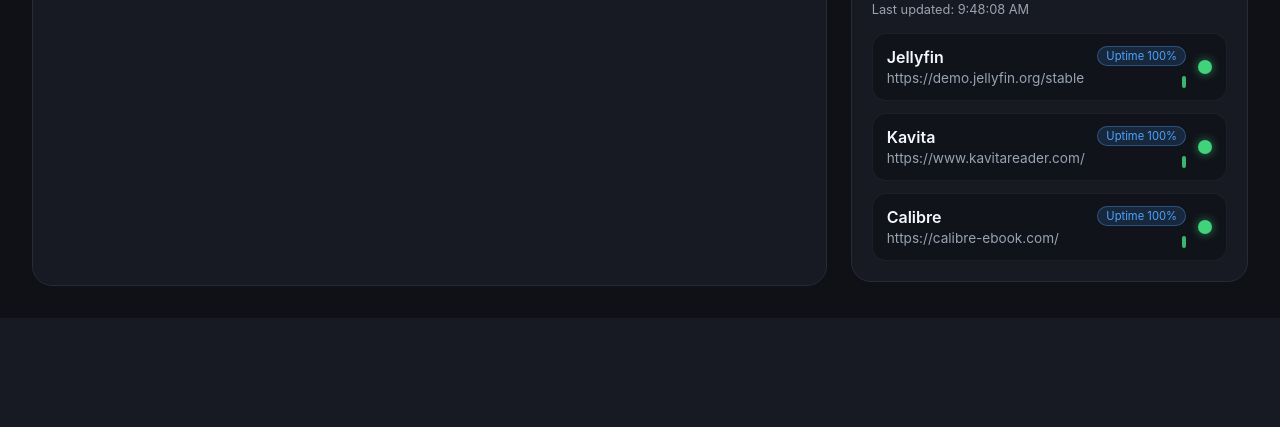
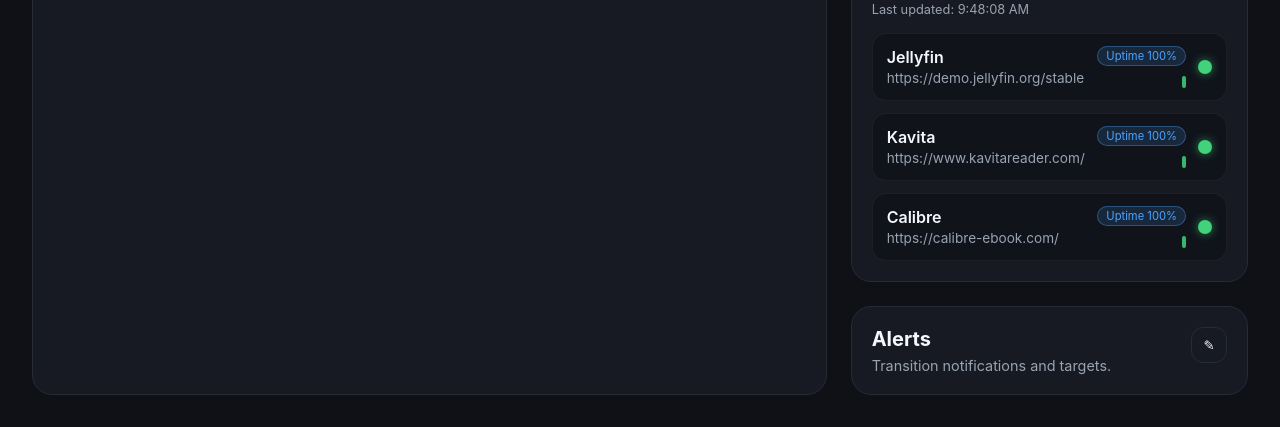
Before and after one commit to eavalenzuela/Raz, a Flask app: page / in a window 1280 px wide. Shown: the part 482-909 px from the top of the page. Before the commit the page ends 768 px from the top, so only its background shows below. Run offline with Flask 3, Linux system fonts and the light colour scheme; data that the repository does not hold is empty.

Commit message:
Add alert configuration and transition-based alert emission

```diff
--- a/app.py
+++ b/app.py
@@ -29,7 +29,9 @@
 STATUS_STALE_SECONDS = 60
 STATUS_HISTORY_LIMIT = 240
 DEFAULT_TILE_REFRESH_HOURS = 6
+DEFAULT_ALERT_DEBOUNCE_SECONDS = 300
 ALLOWED_SERVICE_METHODS = {"GET", "POST", "PUT", "PATCH", "DELETE", "HEAD", "OPTIONS"}
+ALERT_CHANNELS = ("email", "webhook", "ntfy", "slack", "discord")
 
 STATUS_LOCK = threading.Lock()
 STATUS_CACHE: Dict[str, Any] = {
@@ -43,6 +45,7 @@
 PREVIEW_LOCK = threading.Lock()
 PREVIEW_WORKER_STARTED = False
 PLACEHOLDER_PREVIEW = "preview-placeholder.svg"
+ALERT_LAST_EMITTED: Dict[str, float] = {}
 
 
 DEFAULT_CONFIG: Dict[str, List[Dict[str, Any]]] = {
@@ -84,6 +87,14 @@
         },
     ],
     "tile_refresh_hours": DEFAULT_TILE_REFRESH_HOURS,
+    "alerts": {
+        "debounce_seconds": DEFAULT_ALERT_DEBOUNCE_SECONDS,
+        "email": {"enabled": False, "target": ""},
+        "webhook": {"enabled": False, "target": ""},
+        "ntfy": {"enabled": False, "target": ""},
+        "slack": {"enabled": False, "target": ""},
+        "discord": {"enabled": False, "target": ""},
+    },
 }
 
 
@@ -302,6 +313,63 @@
     return validated, errors
 
 
+def _default_alerts() -> Dict[str, Any]:
+    return deepcopy(DEFAULT_CONFIG["alerts"])
+
+
+def normalize_alerts(raw_alerts: Any) -> Dict[str, Any]:
+    alerts = _default_alerts()
+    if not isinstance(raw_alerts, dict):
+        return alerts
+    try:
+        debounce_seconds = int(raw_alerts.get("debounce_seconds", DEFAULT_ALERT_DEBOUNCE_SECONDS))
+        alerts["debounce_seconds"] = debounce_seconds if debounce_seconds >= 0 else DEFAULT_ALERT_DEBOUNCE_SECONDS
+    except (TypeError, ValueError):
+        alerts["debounce_seconds"] = DEFAULT_ALERT_DEBOUNCE_SECONDS
+
+    for channel in ALERT_CHANNELS:
+        channel_raw = raw_alerts.get(channel, {})
+        if isinstance(channel_raw, dict):
+            alerts[channel] = {
+                "enabled": bool(channel_raw.get("enabled", False)),
+                "target": str(channel_raw.get("target", "") or "").strip(),
+            }
+    return alerts
+
+
+def _validate_alerts(raw_alerts: Any) -> tuple[Dict[str, Any], List[Dict[str, Any]]]:
+    if raw_alerts is None:
+        return _default_alerts(), []
+    if not isinstance(raw_alerts, dict):
+        return _default_alerts(), [{"section": "alerts", "message": "must be an object"}]
+    errors: List[Dict[str, Any]] = []
+    alerts = normalize_alerts(raw_alerts)
+    try:
+        debounce = int(raw_alerts.get("debounce_seconds", DEFAULT_ALERT_DEBOUNCE_SECONDS))
+        if debounce < 0:
+            errors.append(
+                {"section": "alerts", "field": "debounce_seconds", "message": "must be >= 0"}
+            )
+    except (TypeError, ValueError):
+        errors.append({"section": "alerts", "field": "debounce_seconds", "message": "must be an integer"})
+
+    for channel in ALERT_CHANNELS:
+        channel_raw = raw_alerts.get(channel, {})
+        if not isinstance(channel_raw, dict):
+            errors.append({"section": "alerts", "field": channel, "message": "must be an object"})
+            continue
+        target = channel_raw.get("target", "")
+        if target is not None and not isinstance(target, str):
+            errors.append(
+                {
+                    "section": "alerts",
+                    "field": f"{channel}.target",
+                    "message": "must be a string",
+                }
+            )
+    return alerts, errors
+
+
 def generate_entry_id() -> str:
     return uuid.uuid4().hex
 
@@ -335,6 +403,7 @@
         "devices": with_persistent_ids(data.get("devices", [])),
         "services": with_persistent_ids(data.get("services", [])),
         "tile_refresh_hours": data.get("tile_refresh_hours", DEFAULT_TILE_REFRESH_HOURS),
+        "alerts": normalize_alerts(data.get("alerts")),
     }
 
 
@@ -348,6 +417,7 @@
         "devices": data.get("devices", []),
         "services": data.get("services", []),
         "tile_refresh_hours": tile_refresh_hours,
+        "alerts": normalize_alerts(data.get("alerts")),
     }
     save_config(data)
     return data
@@ -377,6 +447,7 @@
         "devices": config.get("devices", []),
         "services": config.get("services", []),
         "tile_refresh_hours": config.get("tile_refresh_hours", DEFAULT_TILE_REFRESH_HOURS),
+        "alerts": normalize_alerts(config.get("alerts")),
     }
 
 
@@ -387,13 +458,110 @@
     devices = config["devices"]
     services = config["services"]
     tile_refresh_hours = config["tile_refresh_hours"]
+    alerts = config["alerts"]
     return render_template(
         "index.html",
         tiles_json=json.dumps(tiles),
         devices_json=json.dumps(devices),
         services_json=json.dumps(services),
         tile_refresh_hours=tile_refresh_hours,
+        alerts_json=json.dumps(alerts),
     )
+
+
+def _load_previous_snapshot() -> Optional[Dict[str, Any]]:
+    entries = load_status_history(1)
+    if not entries:
+        return None
+    return entries[-1]
+
+
+def _extract_status_map(snapshot: Optional[Dict[str, Any]], key: str) -> Dict[str, bool]:
+    if not snapshot:
+        return {}
+    status_map: Dict[str, bool] = {}
+    for item in snapshot.get(key, []):
+        item_key = str(item.get("id") or item.get("name") or "").strip()
+        if not item_key:
+            continue
+        status_map[item_key] = bool(item.get("online"))
+    return status_map
+
+
+def collect_transition_events(
+    previous_snapshot: Optional[Dict[str, Any]], current_snapshot: Dict[str, Any], checked_at: float
+) -> List[Dict[str, Any]]:
+    events: List[Dict[str, Any]] = []
+    checked_iso = datetime.fromtimestamp(checked_at, tz=timezone.utc).isoformat()
+    for section in ("devices", "services"):
+        previous = _extract_status_map(previous_snapshot, section)
+        for item in current_snapshot.get(section, []):
+            item_key = str(item.get("id") or item.get("name") or "").strip()
+            if not item_key:
+                continue
+            current_online = bool(item.get("online"))
+            if item_key not in previous:
+                continue
+            previous_online = previous[item_key]
+            if previous_online == current_online:
+                continue
+            events.append(
+                {
+                    "type": "status_transition",
+                    "section": section[:-1],
+                    "id": item.get("id", ""),
+                    "name": item.get("name", ""),
+                    "from_online": previous_online,
+                    "to_online": current_online,
+                    "timestamp": checked_iso,
+                    "epoch": checked_at,
+                }
+            )
+    return events
+
+
+def _post_alert(channel: str, target: str, event: Dict[str, Any]) -> None:
+    text = (
+        f"[{event['timestamp']}] {event['section']} {event.get('name') or event.get('id') or 'unknown'} "
+        f"changed from {'online' if event['from_online'] else 'offline'} to {'online' if event['to_online'] else 'offline'}"
+    )
+    if channel == "webhook":
+        requests.post(target, json=event, timeout=5)
+    elif channel == "ntfy":
+        requests.post(target, data=text.encode("utf-8"), timeout=5)
+    elif channel in {"slack", "discord"}:
+        requests.post(target, json={"text": text}, timeout=5)
+    elif channel == "email":
+        app.logger.info("Alert(email) target=%s payload=%s", target, event)
+
+
+def emit_alert_events(events: List[Dict[str, Any]], alerts: Dict[str, Any]) -> None:
+    if not events:
+        return
+    debounce_seconds = int(alerts.get("debounce_seconds", DEFAULT_ALERT_DEBOUNCE_SECONDS))
+    now = time.time()
+    for event in events:
+        identity = f"{event.get('section')}:{event.get('id') or event.get('name')}:{event.get('to_online')}"
+        last_sent = ALERT_LAST_EMITTED.get(identity)
+        if last_sent is not None and now - last_sent < debounce_seconds:
+            continue
+        delivered = False
+        for channel in ALERT_CHANNELS:
+            channel_config = alerts.get(channel, {})
+            if not isinstance(channel_config, dict):
+                continue
+            if not channel_config.get("enabled"):
+                continue
+            target = str(channel_config.get("target", "") or "").strip()
+            if not target:
+                continue
+            try:
+                _post_alert(channel, target, event)
+                delivered = True
+            except requests.RequestException:
+                app.logger.warning("Alert delivery failed for %s", channel)
+        if delivered:
+            ALERT_LAST_EMITTED[identity] = now
 
 
 def ping_device(address: str) -> bool:
@@ -572,6 +740,7 @@
 
 def append_status_history(snapshot: Dict[str, Any], checked_at: float) -> None:
     ensure_directories()
+    previous_snapshot = _load_previous_snapshot()
     record = {
         "timestamp": datetime.fromtimestamp(checked_at, tz=timezone.utc).isoformat(),
         "epoch": checked_at,
@@ -582,6 +751,9 @@
         handle.write(json.dumps(record))
         handle.write("\n")
     trim_status_history(STATUS_HISTORY_LIMIT)
+    config = read_config_raw()
+    events = collect_transition_events(previous_snapshot, snapshot, checked_at)
+    emit_alert_events(events, config.get("alerts", {}))
 
 
 def trim_status_history(max_entries: int) -> None:
@@ -647,10 +819,12 @@
     tiles = payload.get("tiles", current["tiles"])
     devices = payload.get("devices", current["devices"])
     services = payload.get("services", current["services"])
+    alerts = payload.get("alerts", current.get("alerts", _default_alerts()))
     validated_tiles, tile_errors = _validate_tiles(tiles)
     validated_devices, device_errors = _validate_devices(devices)
     validated_services, service_errors = _validate_services(services)
-    errors = tile_errors + device_errors + service_errors
+    validated_alerts, alert_errors = _validate_alerts(alerts)
+    errors = tile_errors + device_errors + service_errors + alert_errors
     if errors:
         return jsonify({"message": "Invalid configuration", "errors": errors}), 400
 
@@ -659,6 +833,7 @@
         "devices": validated_devices,
         "services": validated_services,
         "tile_refresh_hours": current.get("tile_refresh_hours", DEFAULT_TILE_REFRESH_HOURS),
+        "alerts": validated_alerts,
     }
     save_config(updated)
     return jsonify(serialize_config(updated))
--- a/static/app.js
+++ b/static/app.js
@@ -4,6 +4,14 @@
   tiles: [...data.tiles],
   devices: [...data.devices],
   services: [...data.services],
+  alerts: {
+    debounce_seconds: data.alerts?.debounce_seconds ?? 300,
+    email: { ...(data.alerts?.email || { enabled: false, target: "" }) },
+    webhook: { ...(data.alerts?.webhook || { enabled: false, target: "" }) },
+    ntfy: { ...(data.alerts?.ntfy || { enabled: false, target: "" }) },
+    slack: { ...(data.alerts?.slack || { enabled: false, target: "" }) },
+    discord: { ...(data.alerts?.discord || { enabled: false, target: "" }) },
+  },
   tileRefreshHours: data.tile_refresh_hours,
   history: {
     devices: new Map(),
@@ -30,6 +38,9 @@
 editorText.insertAdjacentElement("afterend", editorErrors);
 
 let currentEdit = null;
+
+const VALID_METHODS = new Set(["GET", "HEAD", "POST", "PUT", "PATCH", "DELETE", "OPTIONS"]);
+const ALERT_CHANNELS = ["email", "webhook", "ntfy", "slack", "discord"];
 
 const thumbnailUrl = (tile) =>
   tile.preview || `https://image.thum.io/get/width/800/${encodeURIComponent(tile.url)}`;
@@ -161,42 +172,14 @@
 };
 
 const formatServiceLine = (service) => {
-  const extras = [
-    service.method ? service.method.toUpperCase() : "",
-    service.timeout ?? "",
-    service.expected_status ?? "",
-    service.path ?? "",
-  ].map((value) => (value === null || value === undefined ? "" : String(value).trim()));
+  const extras = [service.method ? service.method.toUpperCase() : "", service.timeout ?? "", service.expected_status ?? "", service.path ?? ""].map((value) =>
+    value === null || value === undefined ? "" : String(value).trim()
+  );
   const parts = [service.name ?? "", service.url ?? "", ...extras].map((value) => String(value).trim());
   while (parts.length > 2 && !parts[parts.length - 1]) {
     parts.pop();
   }
   return parts.join(" | ");
-};
-
-const openEditor = (target) => {
-  currentEdit = target;
-  editorTitle.textContent = `Edit ${target}`;
-  clearEditorErrors();
-  const items = state[target];
-  editorText.value = items
-    .map((item) => {
-      if (target === "services") {
-        return formatServiceLine(item);
-      }
-      const key = target === "devices" ? "address" : "url";
-      return `${item.name} | ${item[key]}`;
-    })
-    .join("\n");
-  editor.classList.add("active");
-  editor.setAttribute("aria-hidden", "false");
-};
-
-const closeEditor = () => {
-  editor.classList.remove("active");
-  editor.setAttribute("aria-hidden", "true");
-  currentEdit = null;
-  clearEditorErrors();
 };
 
 const clearEditorErrors = () => {
@@ -219,6 +202,38 @@
   });
   editorErrors.classList.add("active");
   editorText.classList.add("has-errors");
+};
+
+const openEditor = (target) => {
+  currentEdit = target;
+  editorTitle.textContent = `Edit ${target}`;
+  clearEditorErrors();
+  if (target === "alerts") {
+    const lines = [`debounce_seconds | ${state.alerts.debounce_seconds ?? 300}`];
+    ALERT_CHANNELS.forEach((channel) => {
+      const cfg = state.alerts[channel] || { enabled: false, target: "" };
+      lines.push(`${channel} | ${cfg.enabled ? "on" : "off"} | ${cfg.target || ""}`);
+    });
+    editorText.value = lines.join("\n");
+  } else {
+    const items = state[target];
+    editorText.value = items
+      .map((item) => {
+        if (target === "services") return formatServiceLine(item);
+        const key = target === "devices" ? "address" : "url";
+        return `${item.name} | ${item[key]}`;
+      })
+      .join("\n");
+  }
+  editor.classList.add("active");
+  editor.setAttribute("aria-hidden", "false");
+};
+
+const closeEditor = () => {
+  editor.classList.remove("active");
+  editor.setAttribute("aria-hidden", "true");
+  currentEdit = null;
+  clearEditorErrors();
 };
 
 const isValidUrl = (value) => {
@@ -252,8 +267,6 @@
   });
 };
 
-const VALID_METHODS = new Set(["GET", "HEAD", "POST", "PUT", "PATCH", "DELETE", "OPTIONS"]);
-
 const validateLines = (target, lines) => {
   const errors = [];
   const parsed = [];
@@ -262,6 +275,32 @@
     if (!trimmed) return;
     const lineNumber = index + 1;
     const parts = trimmed.split("|").map((part) => part.trim());
+
+    if (target === "alerts") {
+      const key = (parts[0] || "").toLowerCase();
+      if (key === "debounce_seconds") {
+        const value = Number(parts[1] || "");
+        if (!Number.isInteger(value) || value < 0) {
+          errors.push(`Line ${lineNumber}: debounce_seconds must be a non-negative integer.`);
+          return;
+        }
+        parsed.push({ type: "debounce", value });
+        return;
+      }
+      if (!ALERT_CHANNELS.includes(key)) {
+        errors.push(`Line ${lineNumber}: unknown alert key '${key}'.`);
+        return;
+      }
+      const enabledRaw = (parts[1] || "").toLowerCase();
+      if (!["on", "off", "true", "false", "1", "0"].includes(enabledRaw)) {
+        errors.push(`Line ${lineNumber}: enabled must be on/off.`);
+      }
+      const enabled = ["on", "true", "1"].includes(enabledRaw);
+      const targetValue = parts.slice(2).join("|").trim();
+      parsed.push({ type: "channel", channel: key, enabled, target: targetValue });
+      return;
+    }
+
     const label = target === "tiles" ? "title" : "name";
     const name = parts[0] || "";
     if (!name) {
@@ -293,14 +332,7 @@
         errors.push(`Line ${lineNumber}: expected status must be a valid HTTP code.`);
       }
       const path = parts.slice(5).join("|").trim();
-      parsed.push({
-        name,
-        url,
-        method,
-        timeout,
-        expectedStatus,
-        path,
-      });
+      parsed.push({ name, url, method, timeout, expectedStatus, path });
       return;
     }
 
@@ -330,20 +362,13 @@
     return;
   }
   clearEditorErrors();
-  const normalized = parsed.map((item) => ({
-    left: item.left,
-    right: item.right,
-  }));
 
   if (currentEdit === "tiles") {
-    state.tiles = normalized.map((item) => ({
-      title: item.left,
-      url: item.right,
-    }));
+    state.tiles = parsed.map((item) => ({ title: item.left, url: item.right }));
   }
 
   if (currentEdit === "devices") {
-    state.devices = normalized.map((item, index) => ({
+    state.devices = parsed.map((item, index) => ({
       id: state.devices[index]?.id,
       name: item.left,
       address: item.right,
@@ -364,6 +389,22 @@
     }));
   }
 
+  if (currentEdit === "alerts") {
+    const nextAlerts = {
+      debounce_seconds: state.alerts.debounce_seconds ?? 300,
+      email: { ...(state.alerts.email || { enabled: false, target: "" }) },
+      webhook: { ...(state.alerts.webhook || { enabled: false, target: "" }) },
+      ntfy: { ...(state.alerts.ntfy || { enabled: false, target: "" }) },
+      slack: { ...(state.alerts.slack || { enabled: false, target: "" }) },
+      discord: { ...(state.alerts.discord || { enabled: false, target: "" }) },
+    };
+    parsed.forEach((item) => {
+      if (item.type === "debounce") nextAlerts.debounce_seconds = item.value;
+      if (item.type === "channel") nextAlerts[item.channel] = { enabled: item.enabled, target: item.target || "" };
+    });
+    state.alerts = nextAlerts;
+  }
+
   try {
     const response = await fetch("/api/config", {
       method: "POST",
@@ -372,6 +413,7 @@
         tiles: state.tiles,
         devices: state.devices,
         services: state.services,
+        alerts: state.alerts,
       }),
     });
     if (response.ok) {
@@ -379,6 +421,7 @@
       state.tiles = updated.tiles;
       state.devices = updated.devices;
       state.services = updated.services;
+      state.alerts = updated.alerts;
     }
   } catch (error) {
     console.error("Failed to save config", error);
--- a/templates/index.html
+++ b/templates/index.html
@@ -10,6 +10,7 @@
         tiles: {{ tiles_json | safe }},
         devices: {{ devices_json | safe }},
         services: {{ services_json | safe }},
+        alerts: {{ alerts_json | safe }},
         tile_refresh_hours: {{ tile_refresh_hours | tojson }},
       };
     </script>
@@ -57,6 +58,18 @@
           </header>
           <div id="services" class="status-list"></div>
         </section>
+
+        <section class="pane pane-d">
+          <header class="pane-header">
+            <div>
+              <h2>Alerts</h2>
+              <p class="subtitle">Transition notifications and targets.</p>
+            </div>
+            <button class="edit-button" data-edit="alerts" aria-label="Edit alerts">
+              ✎
+            </button>
+          </header>
+        </section>
       </aside>
     </main>
     <div id="editor" class="editor-modal" aria-hidden="true">
```
Also changed, not shown: config/dashboard.json (+36 -7 lines).
